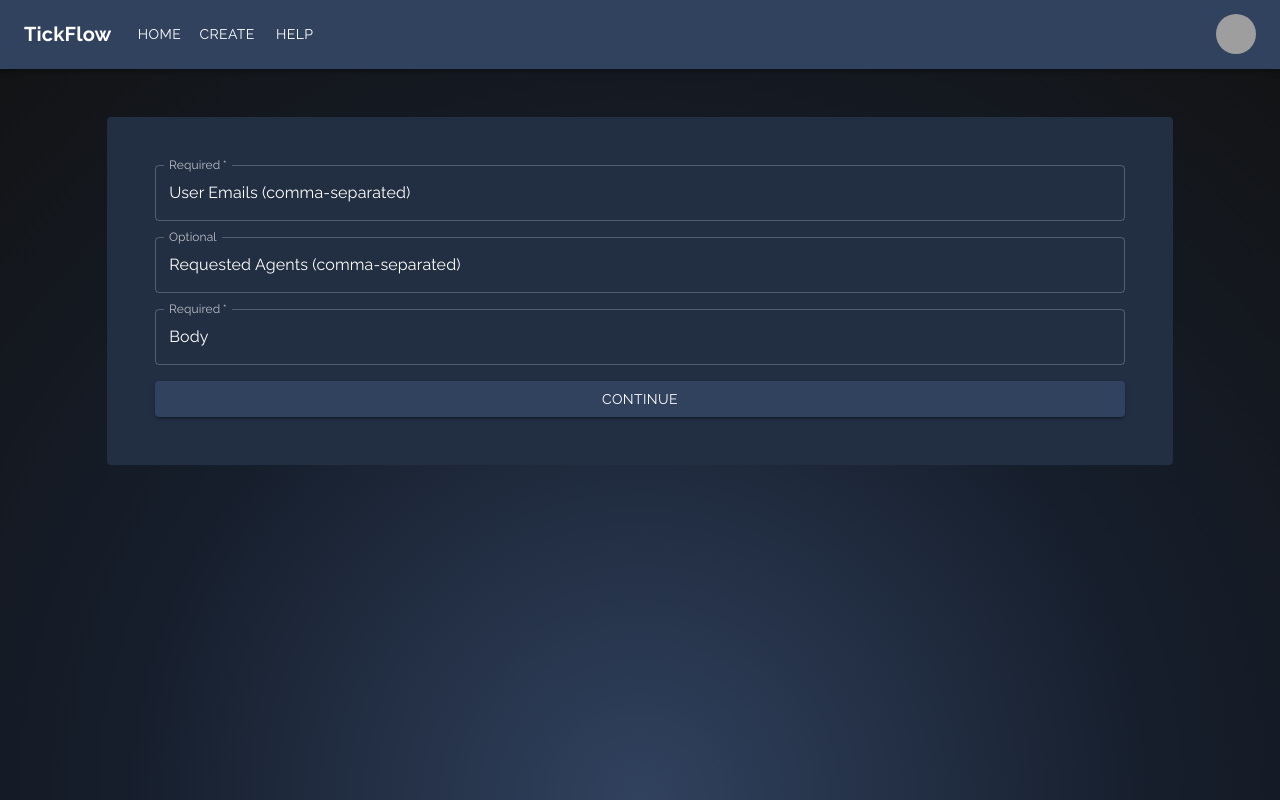
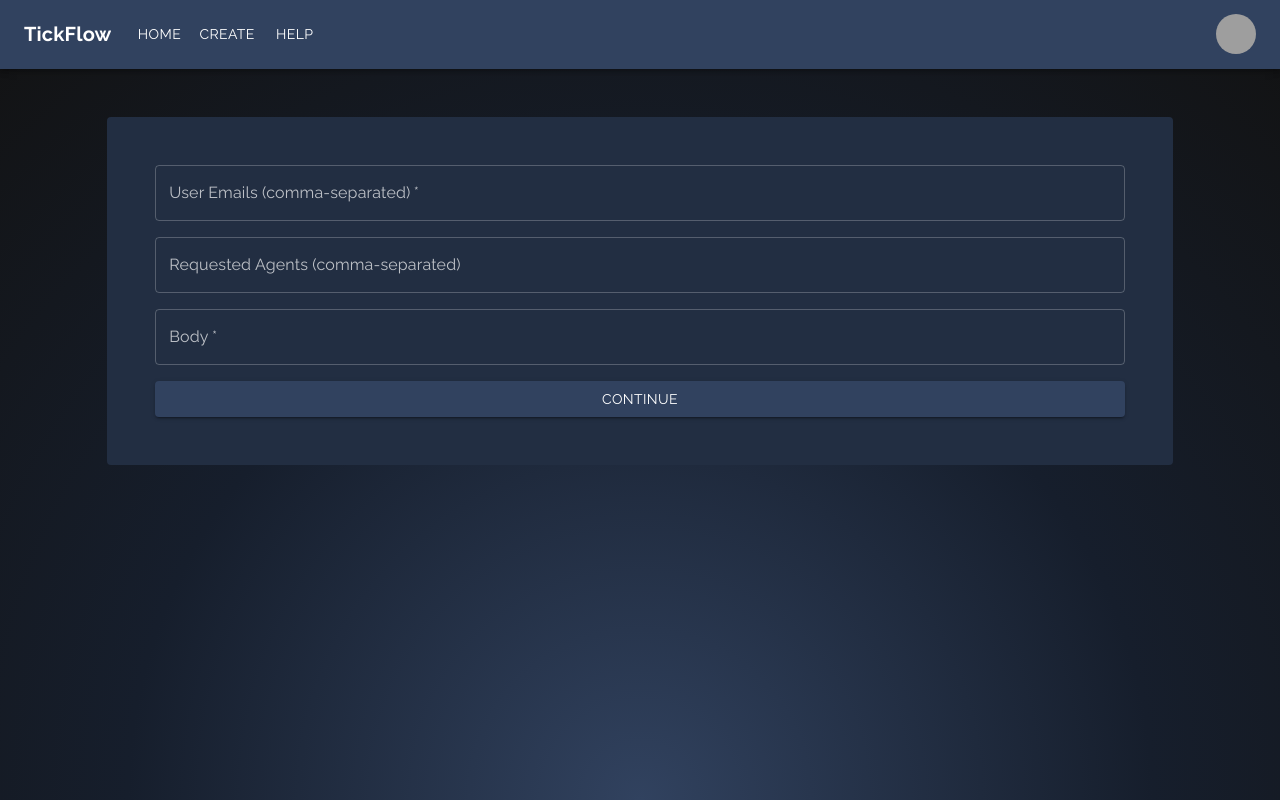
Before and after one commit to makinbacon21/tickflow, a Next.js app: page /create in a window 1280 px wide. Built offline with nearby package versions, Linux system fonts and the light colour scheme; grey boxes are pictures that could not be loaded.

Commit message:
create: warn upon missing fields

```diff
--- a/app/create/page.tsx
+++ b/app/create/page.tsx
@@ -1,3 +1,4 @@
+import { FormStack } from '@/components/FormStack'
 import prisma from '@/lib/db'
 import { Box, Button, Stack, TextField } from '@mui/material'
 import { redirect } from 'next/navigation'
@@ -30,41 +31,8 @@ export default async function Create() {
             borderRadius: 1,
             bgcolor: 'primary.dark',
         }}>
-            <form noValidate action={create}>
-                <Stack className='p-12' spacing={2}>
-                    <TextField
-                        required
-                        id="user_emails"
-                        type="text"
-                        name="user_emails"
-                        label="Required"
-                        defaultValue="User Emails (comma-separated)"
-                    />
-                    <TextField
-                        id="agent_emails"
-                        type="text"
-                        name="agent_emails"
-                        label="Optional"
-                        defaultValue="Requested Agents (comma-separated)"
-                    />
-                    <TextField
-                        required
-                        type="text"
-                        id="body"
-                        name="body"
-                        label="Required"
-                        defaultValue="Body"
-                        multiline
-                        maxRows={4}
-                    />
-                    <Button
-                        type="submit"
-                        key='enter'
-                        sx={{ my: 2, color: 'white', display: 'block' }}
-                    >
-                        Continue
-                    </Button>
-                </Stack>
+            <form action={create}>
+                <FormStack/>
             </form>
         </Box>
     )
--- a/app/theme.ts
+++ b/app/theme.ts
@@ -25,7 +25,7 @@ const theme = createTheme({
       main: '#f46523',
     },
     error: {
-      main: '#86001a',
+      main: '#f46523',
     },
   },
   shape: {
--- /dev/null
+++ b/components/FormStack.tsx
@@ -0,0 +1,52 @@
+'use client'
+
+import { Button, Stack, TextField } from '@mui/material'
+import { useState } from 'react';
+import { useFormStatus } from 'react-dom'
+
+export function FormStack() {
+    const [userValue, setUserValue] = useState("");
+    const [agentValue, setAgentValue] = useState("");
+    const [onSubmit, setOnSubmit] = useState(false);
+
+    return (
+        <Stack className='p-12' spacing={2}>
+        <TextField
+            required
+            error={!userValue && onSubmit}
+            value={userValue}
+            onChange={(e) => setUserValue(e.target.value)}
+            id="user_emails"
+            type="text"
+            name="user_emails"
+            label="User Emails (comma-separated)"
+        />
+        <TextField
+            id="agent_emails"
+            type="text"
+            name="agent_emails"
+            label="Requested Agents (comma-separated)"
+        />
+        <TextField
+            required
+            error={!agentValue && onSubmit}
+            value={agentValue}
+            onChange={(e) => setAgentValue(e.target.value)}
+            type="text"
+            id="body"
+            name="body"
+            label="Body"
+            multiline
+            maxRows={4}
+        />
+        <Button
+            type="submit"
+            key='enter'
+            sx={{ my: 2, color: 'white', display: 'block' }}
+            onClick={() => setOnSubmit(true)}
+        >
+            Continue
+        </Button>
+    </Stack>
+    )
+}
```
